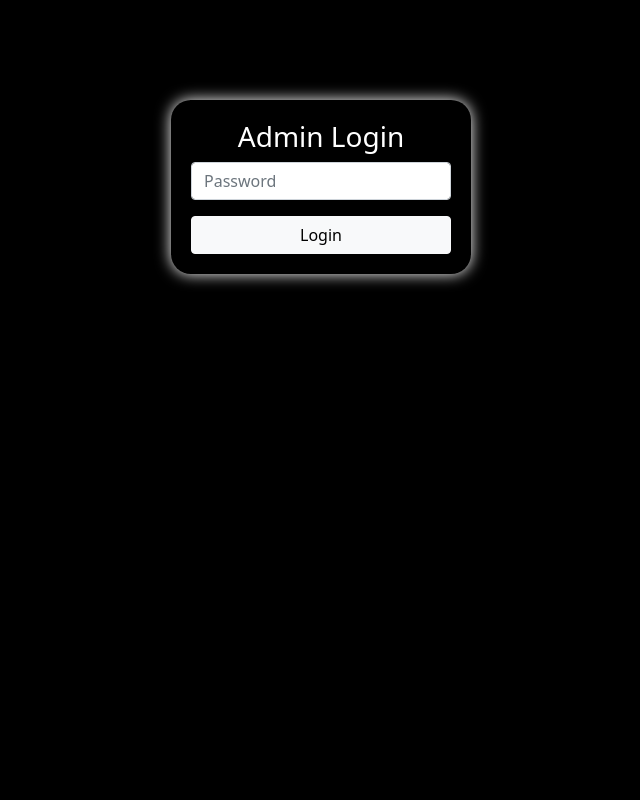
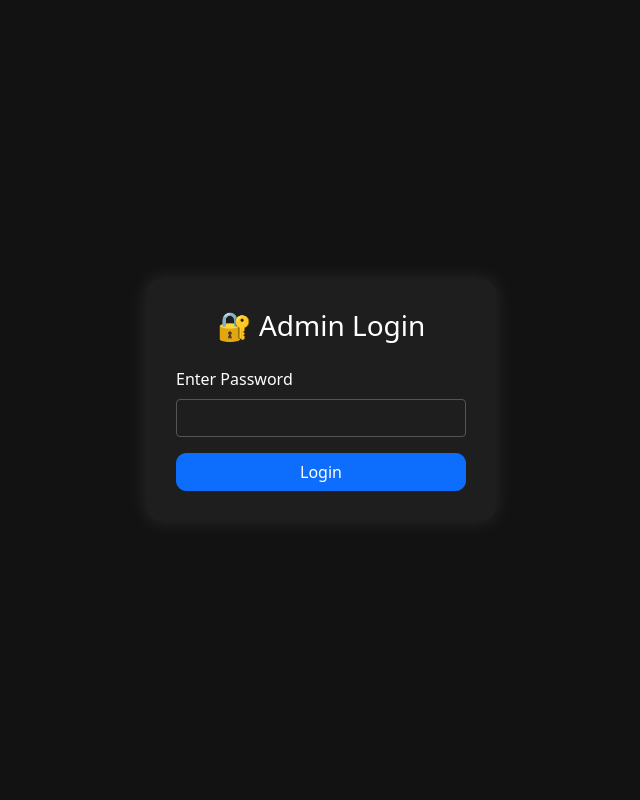
Before and after one commit to 9v1h3r3/OK, a Flask app: page /admin/login in a window 1280 px wide. Shown: the whole page, without its empty margins (319-959 px from the left). Run offline with Flask 3, Linux system fonts and the light colour scheme.

Commit message:
Update admin_login.html

```diff
--- a/templates/admin_login.html
+++ b/templates/admin_login.html
@@ -1,20 +1,61 @@
 <!DOCTYPE html>
-<html>
+<html lang="en">
 <head>
+  <meta charset="UTF-8">
+  <meta name="viewport" content="width=device-width, initial-scale=1.0">
   <title>Admin Login</title>
   <link href="https://cdn.jsdelivr.net/npm/bootstrap@5.0.2/dist/css/bootstrap.min.css" rel="stylesheet">
   <style>
-    body { background:black; color:white; }
-    .container { max-width:300px; margin-top:100px; box-shadow:0 0 15px white; padding:20px; border-radius:20px; }
+    body {
+      background: #121212;
+      color: white;
+      display: flex;
+      justify-content: center;
+      align-items: center;
+      height: 100vh;
+    }
+    .login-box {
+      width: 350px;
+      padding: 30px;
+      background: #1e1e1e;
+      border-radius: 15px;
+      box-shadow: 0 0 20px rgba(255,255,255,0.1);
+    }
+    .form-control {
+      background: transparent;
+      border: 1px solid #555;
+      color: white;
+    }
+    .form-control:focus {
+      background: transparent;
+      color: white;
+      border-color: #0d6efd;
+      box-shadow: none;
+    }
+    .btn-primary {
+      width: 100%;
+      border-radius: 10px;
+    }
+    .error {
+      color: #ff4d4d;
+      margin-top: 10px;
+      text-align: center;
+    }
   </style>
 </head>
 <body>
-  <div class="container">
-    <h3 class="text-center">Admin Login</h3>
+  <div class="login-box">
+    <h3 class="text-center mb-4">🔐 Admin Login</h3>
     <form method="POST">
-      <input type="password" name="password" placeholder="Password" class="form-control mb-3" required>
-      <button type="submit" class="btn btn-light w-100">Login</button>
+      <div class="mb-3">
+        <label for="password" class="form-label">Enter Password</label>
+        <input type="password" class="form-control" id="password" name="password" required>
+      </div>
+      <button type="submit" class="btn btn-primary">Login</button>
     </form>
+    {% if error %}
+      <div class="error">{{ error }}</div>
+    {% endif %}
   </div>
 </body>
 </html>
```
